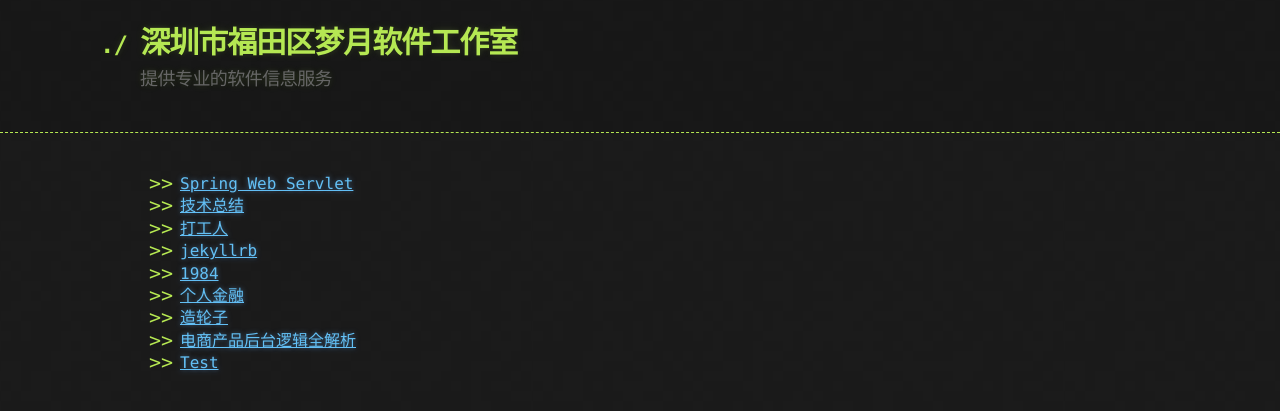
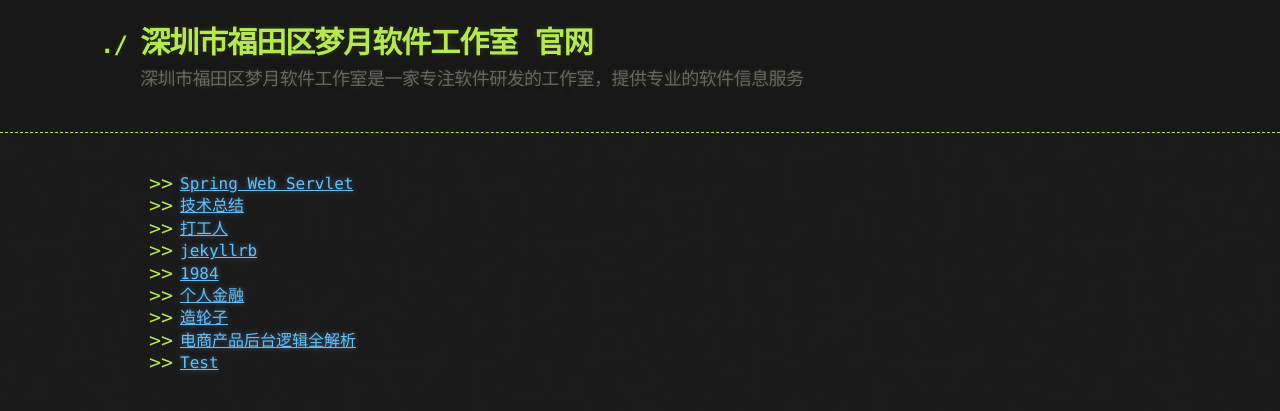
Before and after one commit to yanxingzhi/home, a Jekyll site: the page built from index.md, in a window 1280 px wide. Shown: the top 411 px of the page. Built offline with Jekyll 4.4.1, drawn with Linux system fonts in a browser that asks for light colours.

Commit message:
20220131 cname

```diff
--- a/_config.yml
+++ b/_config.yml
@@ -1,5 +1,5 @@
-title: 深圳市福田区梦月软件工作室
-description: 提供专业的软件信息服务
+title: 深圳市福田区梦月软件工作室 官网
+description: 深圳市福田区梦月软件工作室是一家专注软件研发的工作室，提供专业的软件信息服务
 show_downloads: false
 google_analytics:
 theme: jekyll-theme-hacker
```
